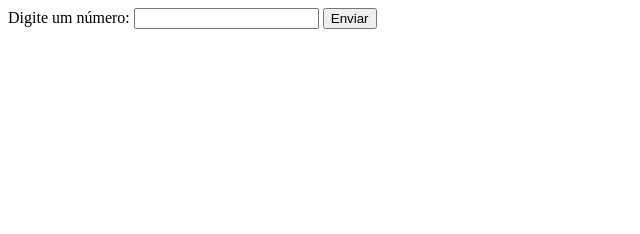
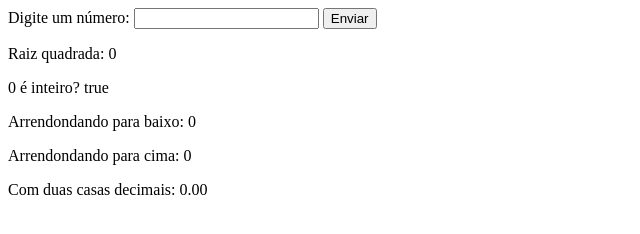
Before and after one commit to SavioSrg/web-development-studies, a plain HTML site: page exercicio_projeto/ex003/index.html in a window 1280 px wide. Both pictures are taken after a click on the input "Enviar". Shown: the whole page, without its empty margins (0-640 px from the left). Drawn offline with Linux system fonts and the light colour scheme.

Commit message:
correções no exercicio 003

```diff
--- a/exercicio_projeto/ex003/script.js
+++ b/exercicio_projeto/ex003/script.js
@@ -1,18 +1,17 @@
-
-function calcular(){
+function calcular() {
     const numero = Number(document.getElementById('texto').value);
 
-    let raiz = document.getElementById('raiz')
-    let int = document.getElementById('int')
-    let nan = document.getElementById('nan')
-    let arrBaixo = document.getElementById('arrBaixo')
-    let arrCima = document.getElementById('arrCima')
-    let dec = document.getElementById('dec')
+    let raiz = document.getElementsByClassName('raiz')
+    let int = document.getElementsByClassName('int')
+    let nan = document.getElementsByClassName('nan')
+    let arrBaixo = document.getElementsByClassName('arrBaixo')
+    let arrCima = document.getElementsByClassName('arrCima')
+    let dec = document.getElementsByClassName('dec')
 
-    raiz.innerHTML = `<p>Raiz quadrada: ${Math.hypot(numero)} </p>`
-    int.innerHTML = ` <p> ${numero} é inteiro? ${Math.numero}</p>`
-    nan.innerHTML = `<p>${numero} é válido? ${numero}</p>`
-    arrBaixo.innerHTML = `<p>Arrendondando para baixo: ${numero}</p>`
-    arrCima.innerHTML = `<p>Arrendondando para cima: ${numero}</p>`
-    dec.innerHTML = `<p>Com duas casas decimais: ${numero}</p>`
-    }
+    raiz[0].innerHTML = `<p>Raiz quadrada: ${numero ** 0.5} </p>`
+    int[0].innerHTML = ` <p> ${numero} é inteiro? ${Number.isInteger(numero)} </p>`
+    nan.innerHTML = `<p>${numero} é válido? ${Number.isNaN(numero)}</p>`
+    arrBaixo[0].innerHTML = `<p>Arrendondando para baixo: ${Math.floor(numero)}</p>`
+    arrCima[0].innerHTML = `<p>Arrendondando para cima: ${Math.ceil(numero)}</p>`
+    dec[0].innerHTML = `<p>Com duas casas decimais: ${numero.toFixed(2)}</p>`
+}
```
Also changed, not shown: exercicio_projeto/ex003/index.html (+4 -2 lines).
